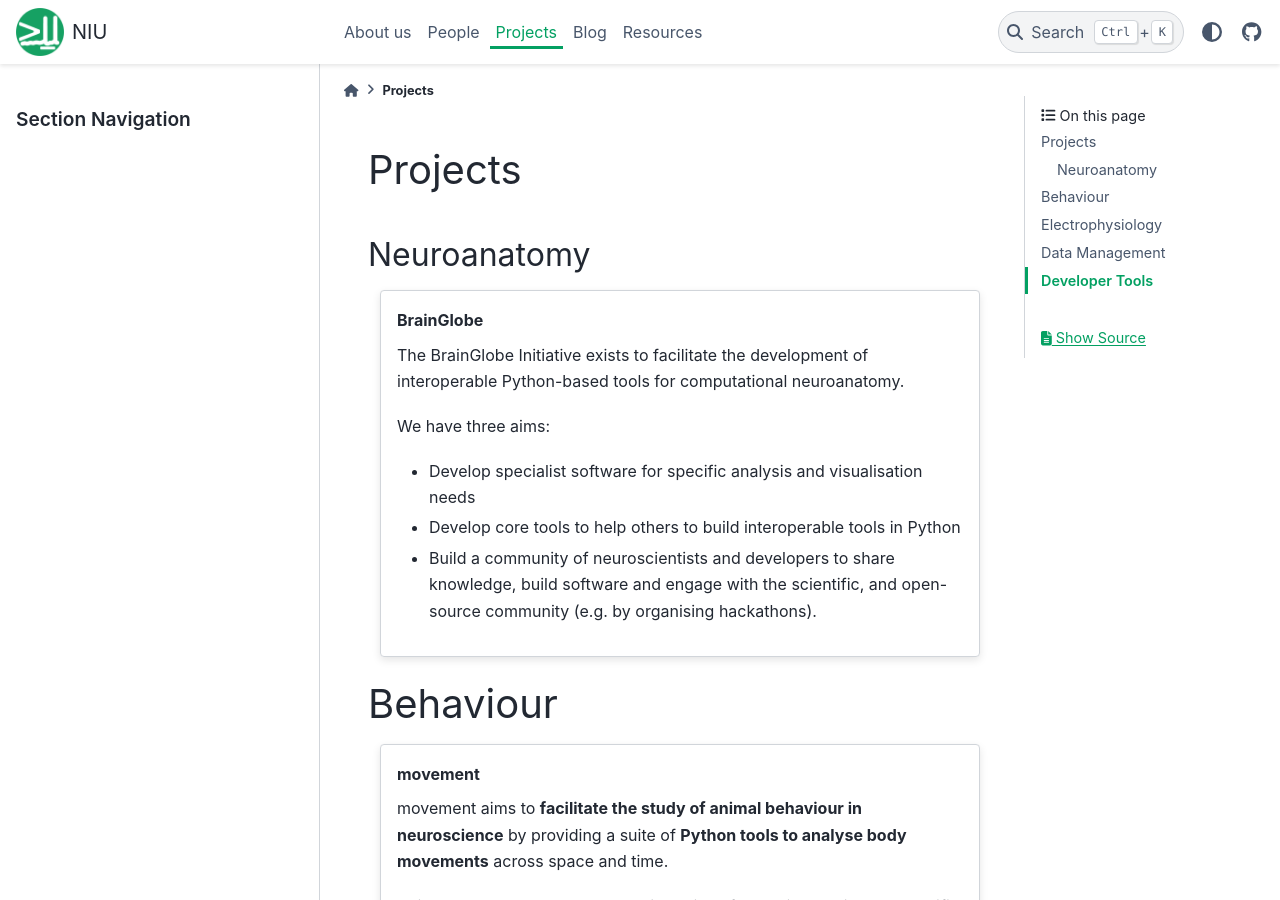
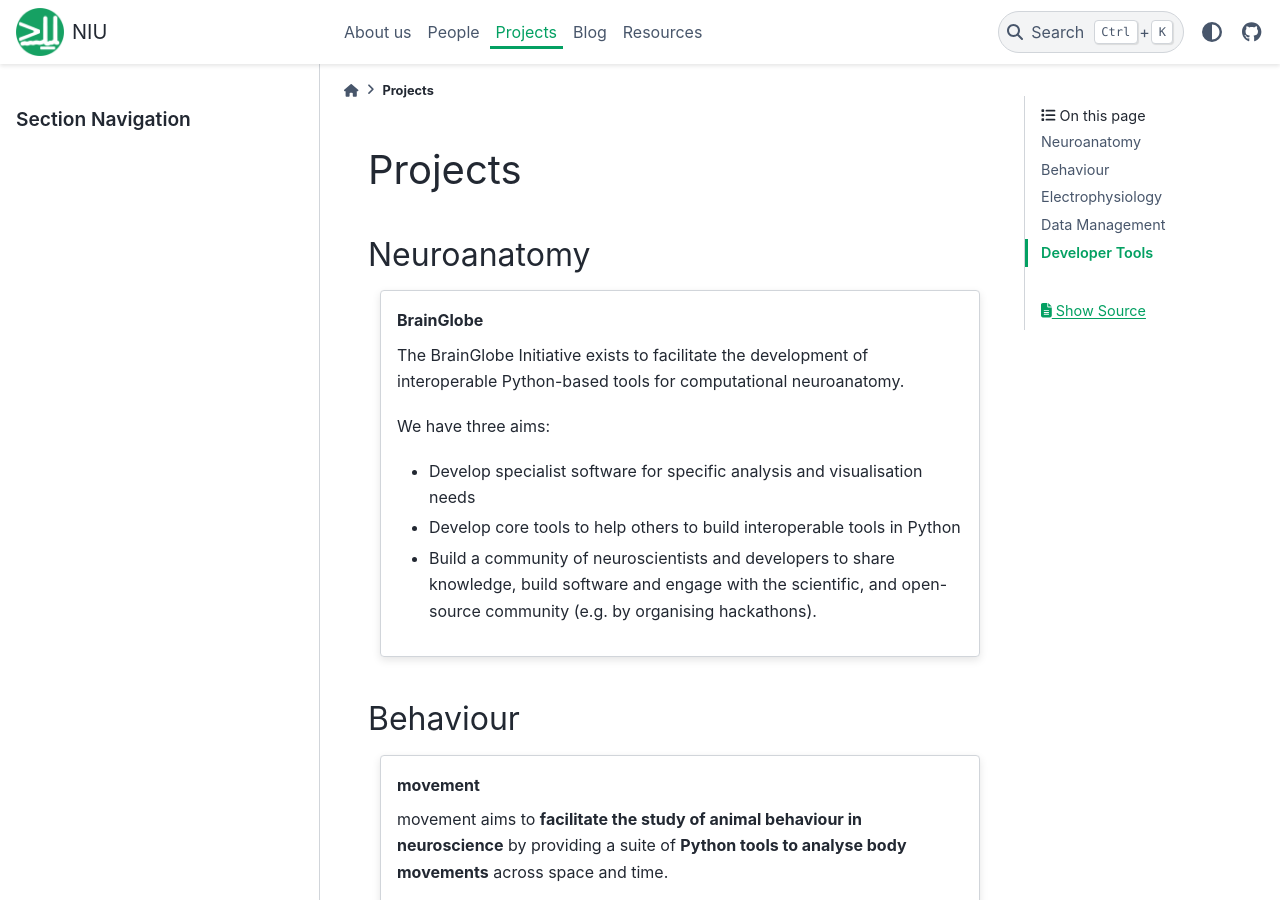
Before and after one commit to neuroinformatics-unit/neuroinformatics-unit.github.io, a Sphinx documentation site: the page built from docs/source/projects.md, in a window 1280 px wide and 900 px high. Built offline with Sphinx 7.4.7 and the PyData theme 0.15.4, drawn with Linux system fonts in a browser that asks for light colours.

Commit message:
Correct heading levels

```diff
--- a/docs/source/projects.md
+++ b/docs/source/projects.md
@@ -15,7 +15,7 @@ We have three aims:
 :::
 ::::
 
-# Behaviour
+## Behaviour
 ::::{grid} 1 1 1 1
 
 :::{grid-item-card} movement
@@ -31,7 +31,7 @@ While movement isn't designed for behaviour classification or action segmentatio
 :::
 ::::
 
-# Electrophysiology
+## Electrophysiology
 ::::{grid} 1 1 1 1
 :::{grid-item-card} SpikeWrap
 :link: https://github.com/neuroinformatics-unit/spikewrap
@@ -43,7 +43,7 @@ We actively contribute to the development of SpikeInterface, ensuring that our e
 :::
 ::::
 
-# Data Management
+## Data Management
 ::::{grid} 1 1 1 1
 :gutter: 3
 
@@ -72,7 +72,7 @@ It also contains features to assist in data transfer, including:
 
 ::::
 
-# Developer Tools
+## Developer Tools
 ::::{grid} 1 1 1 1
 :gutter: 3
 
```
